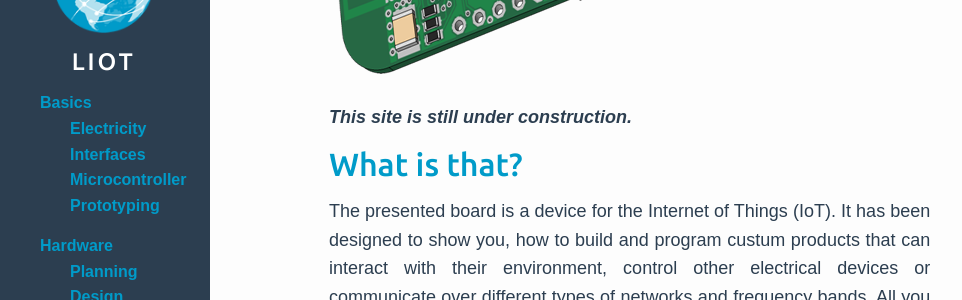
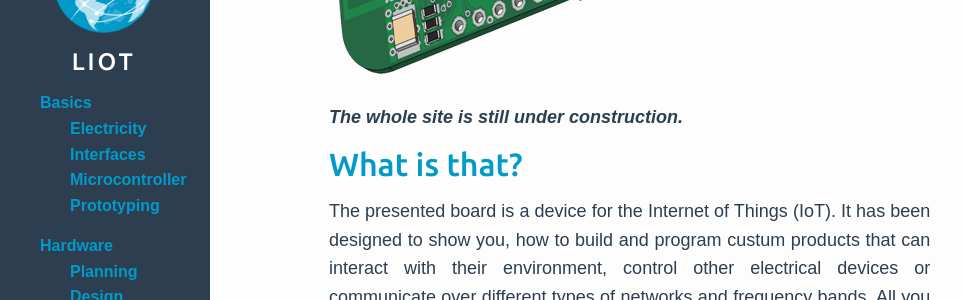
Before and after one commit to learn-internet-of-things/learn-internet-of-things.github.io, a Jekyll site: the page built from index.md, in a window 1280 px wide and 900 px high, scrolled down 331 px. Shown: the part 153-453 px from the top of the window, without its empty margins (3-965 px from the left). Built offline with Jekyll 4.4.1, drawn with Linux system fonts in a browser that asks for light colours; nearby versions of some CDN libraries.

Commit message:
Make "Under construction" message more clear.

```diff
--- a/index.md
+++ b/index.md
@@ -5,7 +5,7 @@ category: home
 order: 1
 ---
 
-***This site is still under construction.***
+***The whole site is still under construction.***
 
 What is that?
 -------------
```
